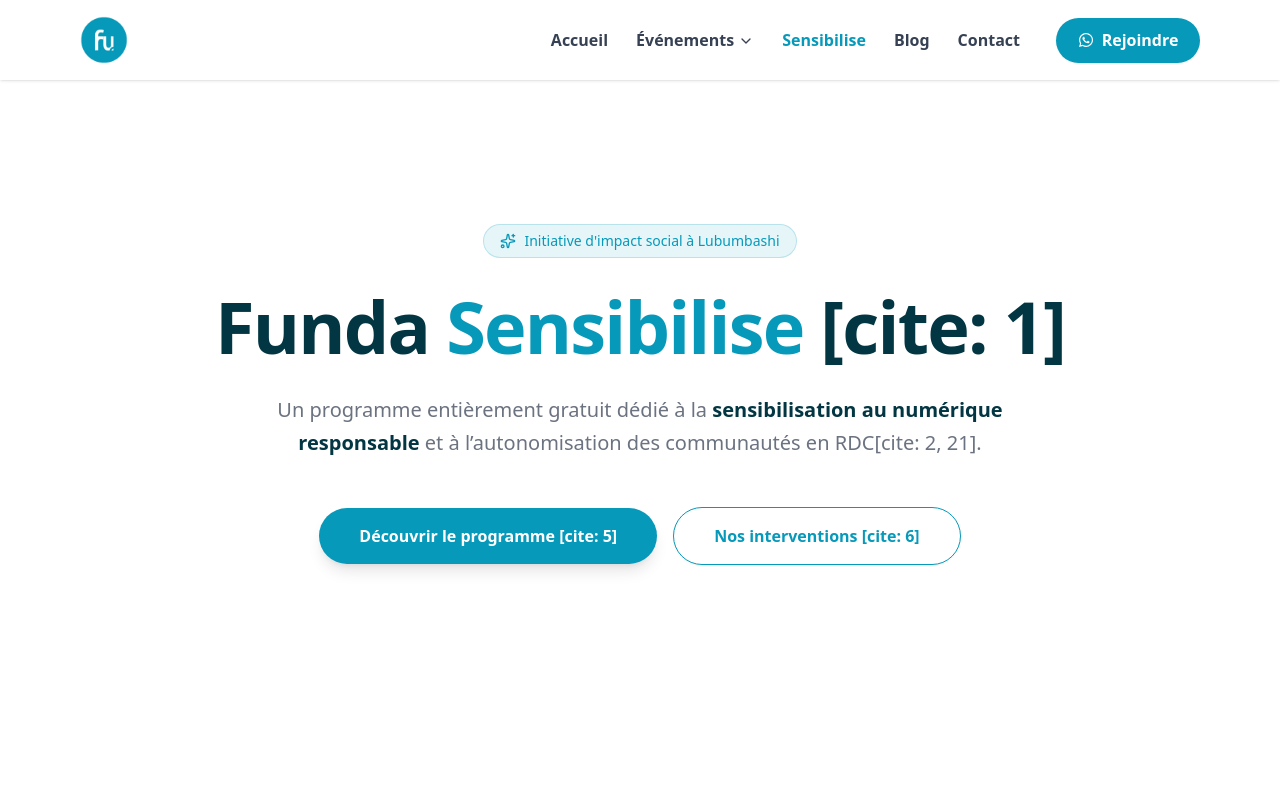
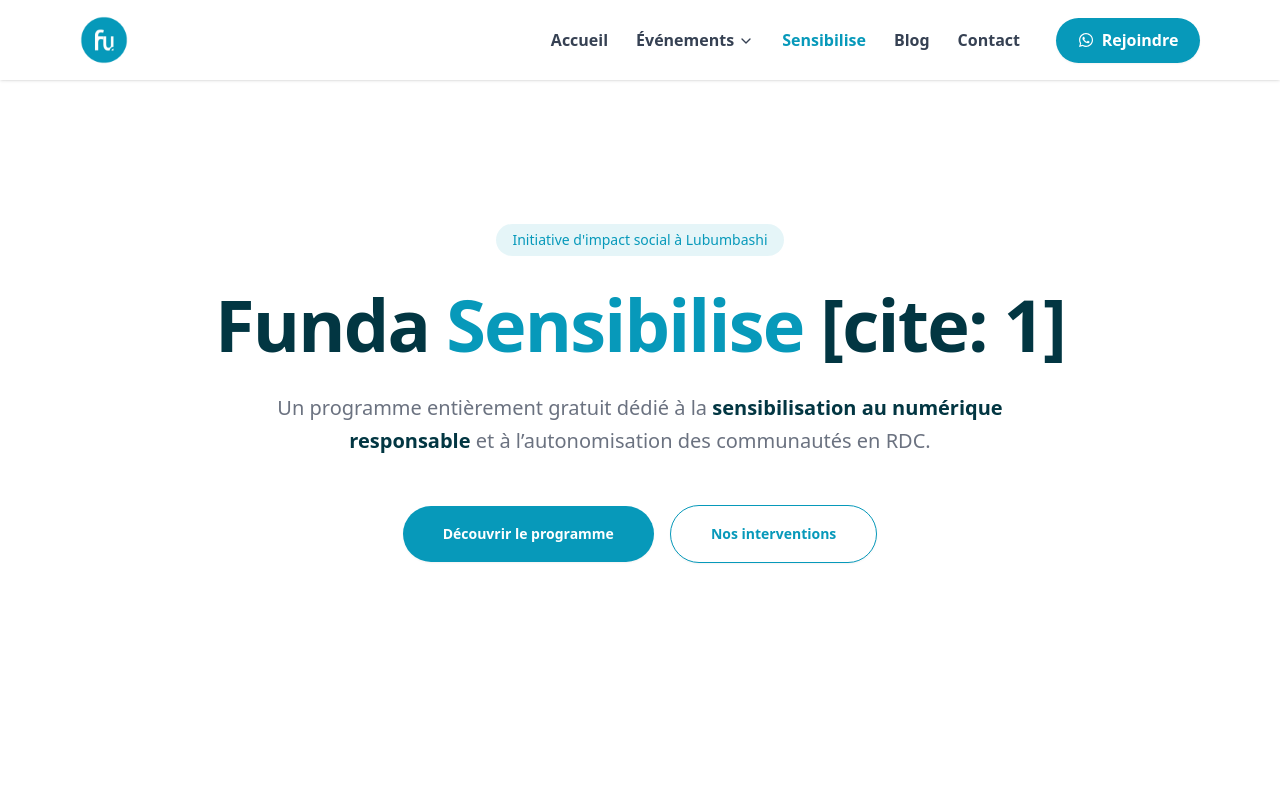
Before and after one commit to Funda-online/funda-online, a Next.js app: page /sensibilise in a window 1280 px wide. Shown: the top 800 px of the page. Built offline with nearby package versions, Linux system fonts and the light colour scheme.

Commit message:
sensibilise page hero ok v1

```diff
--- a/components/sensibilise/Hero.tsx
+++ b/components/sensibilise/Hero.tsx
@@ -44,9 +44,9 @@ export default function Hero() {
         {/* Badge d'Impact Social [cite: 19, 21] */}
         <div
           ref={badgeRef}
-          className="inline-flex items-center gap-2 px-4 py-1.5 rounded-full bg-primary/10 text-primary border border-primary/20 text-sm font-medium"
+          className="inline-flex items-center gap-2 px-4 py-1.5 rounded-full bg-primary/10 text-primary *border border-primary/20 text-sm font-medium"
         >
-          <Sparkles size={16} />
+          {/* <Sparkles size={16} /> */}
           <span>Initiative d'impact social à Lubumbashi</span>
         </div>
 
@@ -60,23 +60,23 @@ export default function Hero() {
 
         {/* Description [cite: 2, 19, 21] */}
         <p className="hero-description text-lg md:text-xl text-muted-foreground max-w-3xl mx-auto leading-relaxed">
-          Un programme entièrement gratuit dédié à la <span className="font-semibold text-foreground">sensibilisation au numérique responsable</span> et à l’autonomisation des communautés en RDC[cite: 2, 21].
+          Un programme entièrement gratuit dédié à la <span className="font-semibold text-foreground">sensibilisation au numérique responsable</span> et à l’autonomisation des communautés en RDC.
         </p>
 
         {/* Actions - Pour rester cohérent avec ton style actuel */}
         <div className="hero-description flex flex-col sm:flex-row items-center justify-center gap-4 pt-4">
           <Button
             size="lg"
-            className="rounded-full px-10 py-7 text-base font-semibold shadow-lg hover:shadow-primary/20 transition-all"
+            className="rounded-full px-10 py-7 text-sm font-semibold transition-all"
           >
-            Découvrir le programme [cite: 5]
+            Découvrir le programme
           </Button>
           <Button
             variant="outline"
             size="lg"
-            className="rounded-full px-10 py-7 text-base font-semibold border-primary text-primary hover:bg-primary/5"
+            className="rounded-full px-10 py-7 text-sm font-semibold border-primary text-primary hover:bg-accent/10 hover:text-primary transition-all"
           >
-            Nos interventions [cite: 6]
+            Nos interventions
           </Button>
         </div>
       </div>
```
